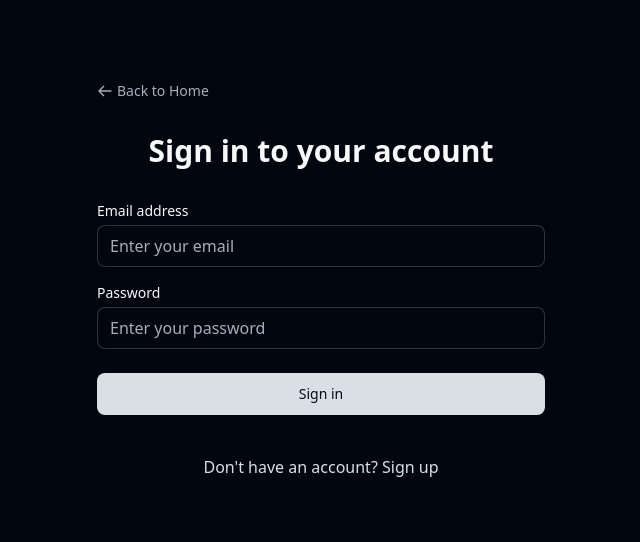
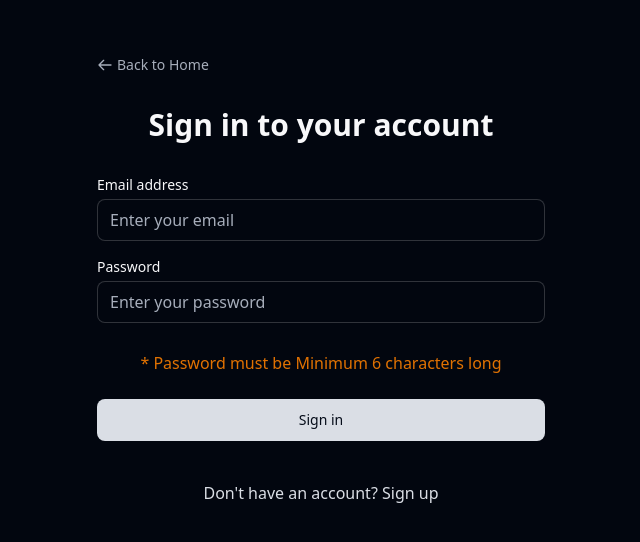
Before and after one commit to fidodo/renewal-guard, a Next.js app: page /loginPage in a window 1280 px wide. Shown: the part 120-662 px from the top of the page, without its empty margins (319-959 px from the left). Built offline with nearby package versions, Linux system fonts and the light colour scheme.

Commit message:
feat: Added password length message on loginform

```diff
--- a/app/loginPage/page.tsx
+++ b/app/loginPage/page.tsx
@@ -451,6 +451,11 @@ export default function LoginPage() {
               />
             </div>
           </div>
+          <div className="flex items-center justify-center pt-1 ">
+            <p className="text-amber-600">
+              * Password must be Minimum 6 characters long
+            </p>
+          </div>
 
           <div>
             <button
```
Also changed, not shown: 1 other file (tests, documents, lock files or other folders).
